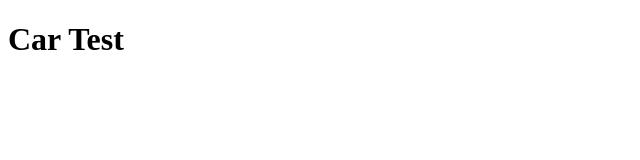
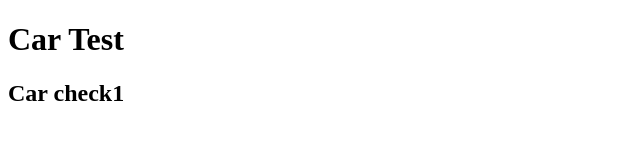
Before and after one commit to foxenn/test, a plain HTML site: page index.html in a window 1280 px wide. Shown: the whole page, without its empty margins (0-640 px from the left). Drawn offline with Linux system fonts and the light colour scheme.

```diff
--- a/index.html
+++ b/index.html
@@ -6,5 +6,6 @@
 </head>
 <body>
 	<h1>Car Test</h1>
+	<h2>Car check1 </h1>
 </body>
 </html>
```
